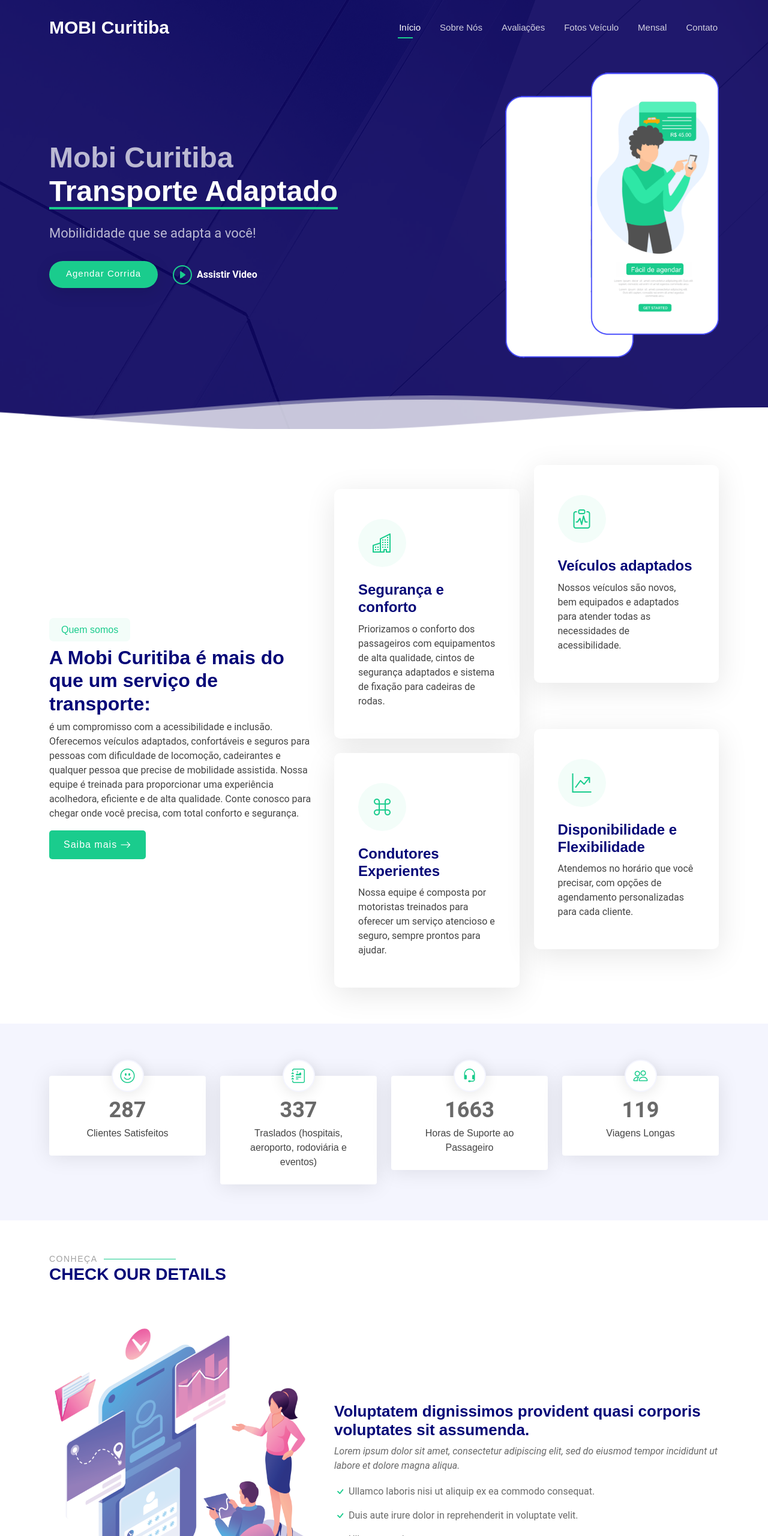
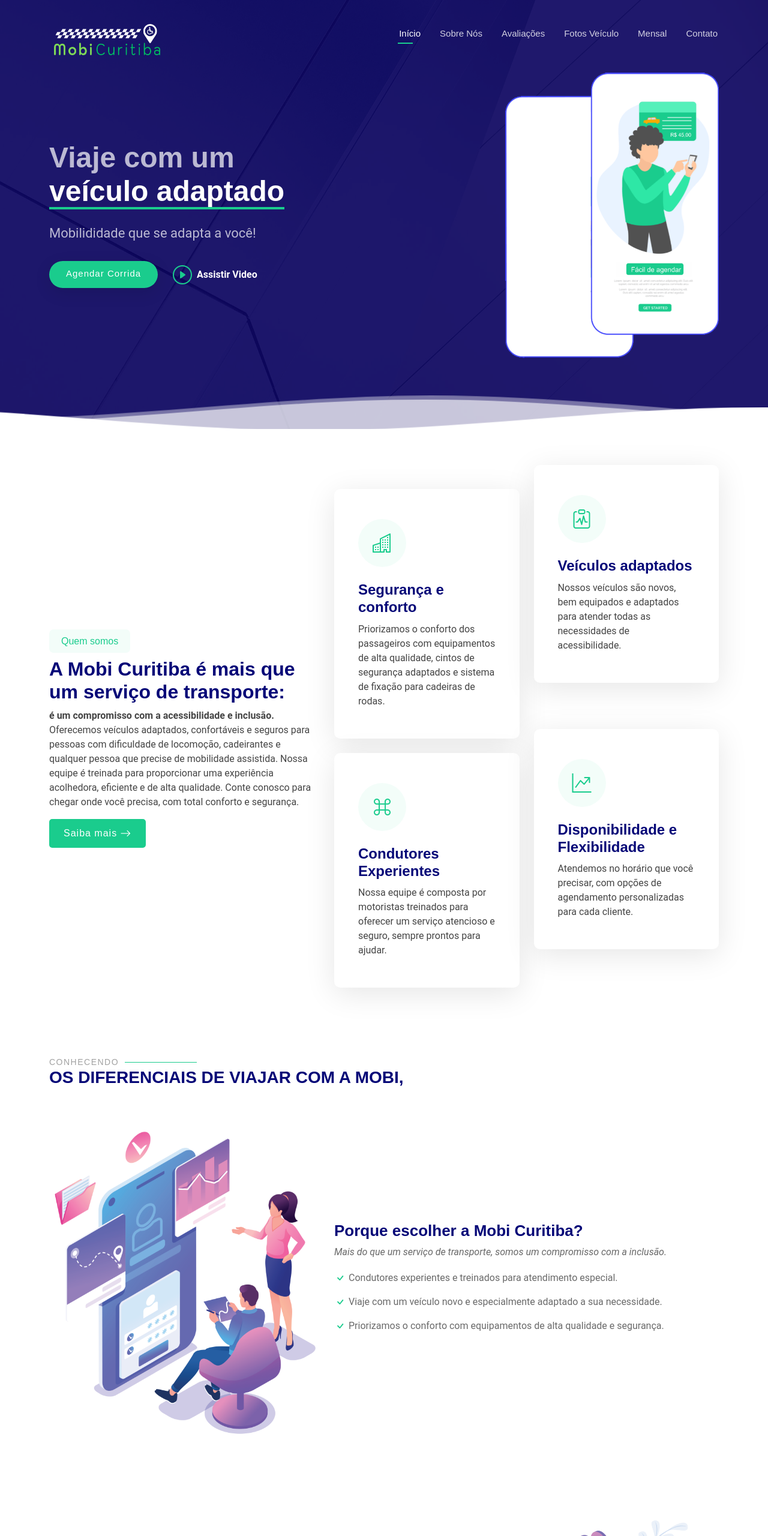
Before and after one commit to FernandoAntonioAzevedo/mobiCuritiba, a plain HTML site: page index.html in a window 1280 px wide. Shown: the top 2560 px of the page at 60% size. Drawn offline with Linux system fonts and the light colour scheme.

Commit message:
avançando na inserção de conteúdos e reorganizando galerias de acordo com os ID do menu nav

```diff
--- a/assets/css/main.css
+++ b/assets/css/main.css
@@ -1,16 +1,5 @@
-/**
-* Template Name: Bootslander
-* Template URL: https://bootstrapmade.com/bootslander-free-bootstrap-landing-page-template/
-* Updated: Aug 07 2024 with Bootstrap v5.3.3
-* Author: BootstrapMade.com
-* License: https://bootstrapmade.com/license/
-*/
-
-/*--------------------------------------------------------------
-# Font & Color Variables
-# Help: https://bootstrapmade.com/color-system/
---------------------------------------------------------------*/
-/* Fonts */
+
+
 :root {
   --default-font: "Roboto",  system-ui, -apple-system, "Segoe UI", Roboto, "Helvetica Neue", Arial, "Noto Sans", "Liberation Sans", sans-serif, "Apple Color Emoji", "Segoe UI Emoji", "Segoe UI Symbol", "Noto Color Emoji";
   --heading-font: "Raleway",  sans-serif;
@@ -64,6 +53,10 @@
   color: var(--default-color);
   background-color: var(--background-color);
   font-family: var(--default-font);
+}
+
+.logo-nav {
+ ;
 }
 
 a {
@@ -158,8 +151,9 @@
 }
 
 .header .logo img {
-  max-height: 32px;
-  margin-right: 8px;
+  margin-top: 20px;
+  max-height: 52px;
+  margin-left: 8px;
 }
 
 .header .logo h1 {
--- a/index.html
+++ b/index.html
@@ -36,8 +36,8 @@
 
       <a href="index.html" class="logo d-flex align-items-center">
         <!-- Uncomment the line below if you also wish to use an image logo -->
-        <!-- <img src="assets/img/logo.png" alt=""> -->
-        <h1 class="sitename">MOBI Curitiba</h1>
+        <img class="logo-nav" src="./assets/img/mobi.site.png" alt="">
+        <h1 class="sitename"></h1>
       </a>
 
       <nav id="navmenu" class="navmenu">
@@ -45,7 +45,7 @@
           <li><a href="#hero" class="active">Início</a></li>
           <li><a href="#about">Sobre Nós</a></li>
 
-          <li><a href="#features">Avaliações</a></li>
+          <li><a href="#stats">Avaliações</a></li>
 
           <li><a href="#gallery">Fotos Veículo</a></li>
           <!--
@@ -73,10 +73,10 @@
           </div>
 
           <div class="col-lg-6  d-flex flex-column justify-content-center" data-aos="fade-in">
-            <h1>Mobi Curitiba <br><span>Transporte Adaptado</span></h1>
+            <h1>Viaje com um <br><span><strong> veículo adaptado </strong></span></h1>
             <p>Mobilididade que se adapta a você!</p>
             <div class="d-flex">
-              <a href="#about" class="btn-get-started">Agendar Corrida</a>
+              <a href="https://api.whatsapp.com/send?1=pt_BR&phone=5541999416552" class="btn-get-started">Agendar Corrida</a>
               <a href="#" class="glightbox btn-watch-video d-flex align-items-center"><i class="bi bi-play-circle"></i><span>Assistir Video</span></a>
             </div>
           </div>
@@ -109,12 +109,12 @@
 
           <div class="col-xl-5 content">
             <h3>Quem somos</h3>
-            <h2>A Mobi Curitiba é mais do que um serviço de transporte:</h2>
-            <p>é um compromisso com a acessibilidade e inclusão. Oferecemos veículos adaptados, confortáveis e
+            <h2>A <strong>Mobi Curitiba </strong> é mais que um serviço de transporte:</h2>
+            <p><strong>é um compromisso com a acessibilidade e inclusão.</strong> Oferecemos veículos adaptados, confortáveis e
               seguros para pessoas com dificuldade de locomoção, cadeirantes e qualquer pessoa que precise de
               mobilidade assistida. Nossa equipe é treinada para proporcionar uma experiência acolhedora, eficiente
               e de alta qualidade. Conte conosco para chegar onde você precisa, com total conforto e segurança.</p>
-            <a href="#" class="read-more"><span>Saiba mais</span><i class="bi bi-arrow-right"></i></a>
+            <a href="#details" class="read-more"><span>Saiba mais</span><i class="bi bi-arrow-right"></i></a>
           </div>
 
           <div class="col-xl-7">
@@ -165,58 +165,14 @@
 
 
 
-    <!-- Sessão de contadores -->
-    <section id="stats" class="stats section light-background">
-
-      <div class="container" data-aos="fade-up" data-aos-delay="100">
-
-        <div class="row gy-4">
-
-          <div class="col-lg-3 col-md-6 d-flex flex-column align-items-center">
-            <i class="bi bi-emoji-smile"></i>
-            <div class="stats-item">
-              <span data-purecounter-start="0" data-purecounter-end="287" data-purecounter-duration="1" class="purecounter"></span>
-              <p>Clientes Satisfeitos</p>
-            </div>
-          </div><!-- fim Item -->
-
-          <div class="col-lg-3 col-md-6 d-flex flex-column align-items-center">
-            <i class="bi bi-journal-richtext"></i>
-            <div class="stats-item">
-              <span data-purecounter-start="0" data-purecounter-end="337" data-purecounter-duration="1" class="purecounter"></span>
-              <p>Traslados (hospitais, aeroporto, rodoviária e eventos)</p>
-            </div>
-          </div><!-- End Stats Item -->
-
-          <div class="col-lg-3 col-md-6 d-flex flex-column align-items-center">
-            <i class="bi bi-headset"></i>
-            <div class="stats-item">
-              <span data-purecounter-start="0" data-purecounter-end="1663" data-purecounter-duration="1" class="purecounter"></span>
-              <p>Horas de Suporte ao Passageiro</p>
-            </div>
-          </div><!-- End Stats Item -->
-
-          <div class="col-lg-3 col-md-6 d-flex flex-column align-items-center">
-            <i class="bi bi-people"></i>
-            <div class="stats-item">
-              <span data-purecounter-start="0" data-purecounter-end="119" data-purecounter-duration="1" class="purecounter"></span>
-              <p>Viagens Longas</p>
-            </div>
-          </div><!-- End Stats Item -->
-
-        </div>
-
-      </div>
-
-    </section><!-- /Stats Section -->
 
     <!-- Details Section -->
     <section id="details" class="details section">
 
       <!-- Section Title -->
       <div class="container section-title" data-aos="fade-up">
-        <h2>Conheça</h2>
-        <div><span>Check Our</span> <span class="description-title">Details</span></div>
+        <h2>Conhecendo</h2>
+        <div><span>Os diferenciais</span> <span class="description-title">de viajar com a Mobi,</span></div>
       </div><!-- End Section Title -->
 
       <div class="container">
@@ -226,15 +182,14 @@
             <img src="assets/img/details-1.png" class="img-fluid" alt="">
           </div>
           <div class="col-md-7" data-aos="fade-up" data-aos-delay="100">
-            <h3>Voluptatem dignissimos provident quasi corporis voluptates sit assumenda.</h3>
+            <h3>Porque escolher a Mobi Curitiba?</h3>
             <p class="fst-italic">
-              Lorem ipsum dolor sit amet, consectetur adipiscing elit, sed do eiusmod tempor incididunt ut labore et dolore
-              magna aliqua.
+              Mais do que um serviço de transporte, somos um compromisso com a inclusão.
             </p>
             <ul>
-              <li><i class="bi bi-check"></i><span> Ullamco laboris nisi ut aliquip ex ea commodo consequat.</span></li>
-              <li><i class="bi bi-check"></i> <span>Duis aute irure dolor in reprehenderit in voluptate velit.</span></li>
-              <li><i class="bi bi-check"></i> <span>Ullam est qui quos consequatur eos accusamus.</span></li>
+              <li><i class="bi bi-check"></i><span> Condutores experientes e treinados para atendimento especial.</span></li>
+              <li><i class="bi bi-check"></i> <span>Viaje com um veículo novo e especialmente adaptado a sua necessidade.</span></li>
+              <li><i class="bi bi-check"></i> <span>Priorizamos o conforto com equipamentos de alta qualidade e segurança.</span></li>
             </ul>
           </div>
         </div><!-- Features Item -->
@@ -244,15 +199,14 @@
             <img src="assets/img/details-2.png" class="img-fluid" alt="">
           </div>
           <div class="col-md-7 order-2 order-md-1" data-aos="fade-up" data-aos-delay="200">
-            <h3>Corporis temporibus maiores provident</h3>
+            <h3>Viaje com quem entende de mobilidade especial!</h3>
             <p class="fst-italic">
-              Lorem ipsum dolor sit amet, consectetur adipiscing elit, sed do eiusmod tempor incididunt ut labore et dolore
-              magna aliqua.
+              <strong>Leva e traz para locais específicos:</strong> Transporte adaptado com disponibilidade para ida e volta a clínicas,
+              hospitais, centros de convivência para idosos e pequenas viagens, com opção de o motorista aguardar o cliente.
             </p>
             <p>
-              Ullamco laboris nisi ut aliquip ex ea commodo consequat. Duis aute irure dolor in reprehenderit in voluptate
-              velit esse cillum dolore eu fugiat nulla pariatur. Excepteur sint occaecat cupidatat non proident, sunt in
-              culpa qui officia deserunt mollit anim id est laborum
+             <strong>Agenda fixa ou sazional:</strong> oferecemos a possibilidade de criar agendas fixas ou sazionais para transporte, conforme a necessidade
+              do cliente.
             </p>
           </div>
         </div><!-- Features Item -->
@@ -376,6 +330,52 @@
       </div>
 
     </section><!-- /Gallery Section -->
+
+
+    <!-- Sessão de contadores -->
+    <section id="stats" class="stats section light-background">
+
+      <div class="container" data-aos="fade-up" data-aos-delay="100">
+
+        <div class="row gy-4">
+
+          <div class="col-lg-3 col-md-6 d-flex flex-column align-items-center">
+            <i class="bi bi-emoji-smile"></i>
+            <div class="stats-item">
+              <span data-purecounter-start="0" data-purecounter-end="287" data-purecounter-duration="1" class="purecounter"></span>
+              <p>Clientes Satisfeitos</p>
+            </div>
+          </div><!-- fim Item -->
+
+          <div class="col-lg-3 col-md-6 d-flex flex-column align-items-center">
+            <i class="bi bi-journal-richtext"></i>
+            <div class="stats-item">
+              <span data-purecounter-start="0" data-purecounter-end="337" data-purecounter-duration="1" class="purecounter"></span>
+              <p>Traslados (hospitais, eventos, etc)</p>
+            </div>
+          </div><!-- End Stats Item -->
+
+          <div class="col-lg-3 col-md-6 d-flex flex-column align-items-center">
+            <i class="bi bi-headset"></i>
+            <div class="stats-item">
+              <span data-purecounter-start="0" data-purecounter-end="1663" data-purecounter-duration="1" class="purecounter"></span>
+              <p>Horas de Suporte ao Passageiro</p>
+            </div>
+          </div><!-- End Stats Item -->
+
+          <div class="col-lg-3 col-md-6 d-flex flex-column align-items-center">
+            <i class="bi bi-people"></i>
+            <div class="stats-item">
+              <span data-purecounter-start="0" data-purecounter-end="119" data-purecounter-duration="1" class="purecounter"></span>
+              <p>Viagens Longas</p>
+            </div>
+          </div><!-- End Stats Item -->
+
+        </div>
+
+      </div>
+
+    </section><!-- /Stats Section -->
 
     <!-- Testimonials Section -->
     <section id="testimonials" class="testimonials section dark-background">
@@ -778,7 +778,8 @@
       <div class="row gy-4">
         <div class="col-lg-4 col-md-6 footer-about">
           <a href="index.html" class="logo d-flex align-items-center">
-            <span class="sitename">Bootslander</span>
+            <img class="logo-nav" src="./assets/img/mobi.site.png" alt="">
+            <span class="sitename"></span>
           </a>
           <div class="footer-contact pt-3">
             <p>A108 Adam Street</p>
```
Also changed, not shown: assets/img/mobi.site.png (added), assets/img/mobiCuritibaLogoBranca.png (added).
